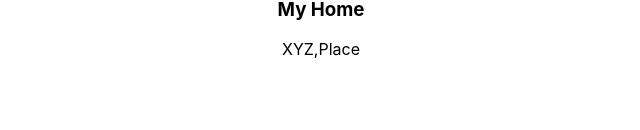
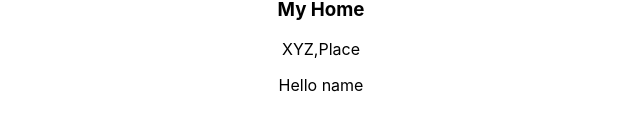
Before and after one commit to nagajayasree/2021, a React (Create React App) app: page / in a window 1280 px wide. Shown: the part 218-348 px from the top of the page, without its empty margins (319-959 px from the left). Built offline with nearby package versions, Linux system fonts and the light colour scheme.

Commit message:
added changes

```diff
--- a/src/App.tsx
+++ b/src/App.tsx
@@ -1,5 +1,5 @@
 import "./App.css";
-import { Name, Car, Pet, Home } from "./topics/funcComps";
+import { Name, Car, Pet, Home, MyComponent } from "./topics/funcComps";
 
 function App() {
   return (
@@ -10,6 +10,7 @@ function App() {
       <Home name="XYZ" place="Place">
         My Home
       </Home>
+      <MyComponent name="name" />
     </div>
   );
 }
--- a/src/topics/funcComps.tsx
+++ b/src/topics/funcComps.tsx
@@ -1,4 +1,4 @@
-import { FunctionComponent } from "react";
+import { FunctionComponent, ReactElement } from "react";
 
 type pet = {
   name: string;
@@ -22,11 +22,15 @@ export const Name = ({ firstName, lastName, children }: NameProps) => (
   </div>
 );
 
-export interface ICar {
+interface ICar {
   name: string;
   color?: string;
 }
-export const Car: FunctionComponent<ICar> = ({ name, color, children }) => (
+export const Car: React.FunctionComponent<ICar> = ({
+  name,
+  color,
+  children,
+}) => (
   <div>
     <h3>{children}</h3>
     <p>Name:{name}</p>
@@ -44,3 +48,8 @@ export const Home: React.FC<HomeProps> = ({ name, place, children }) => (
     {name},{place}
   </div>
 );
+
+type Name = { name: string };
+export function MyComponent({ name }: Name): React.ReactElement {
+  return <p>Hello {name}</p>;
+}
```
